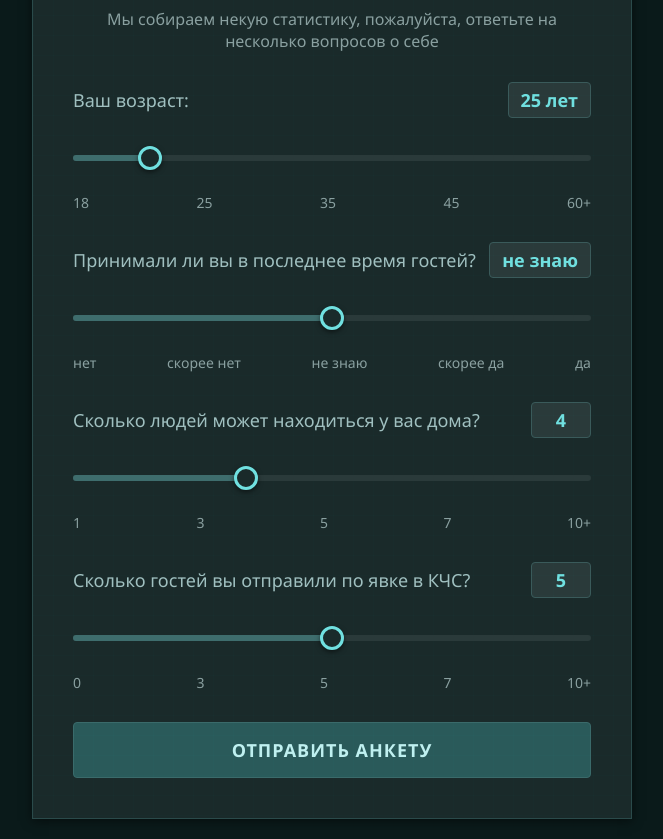
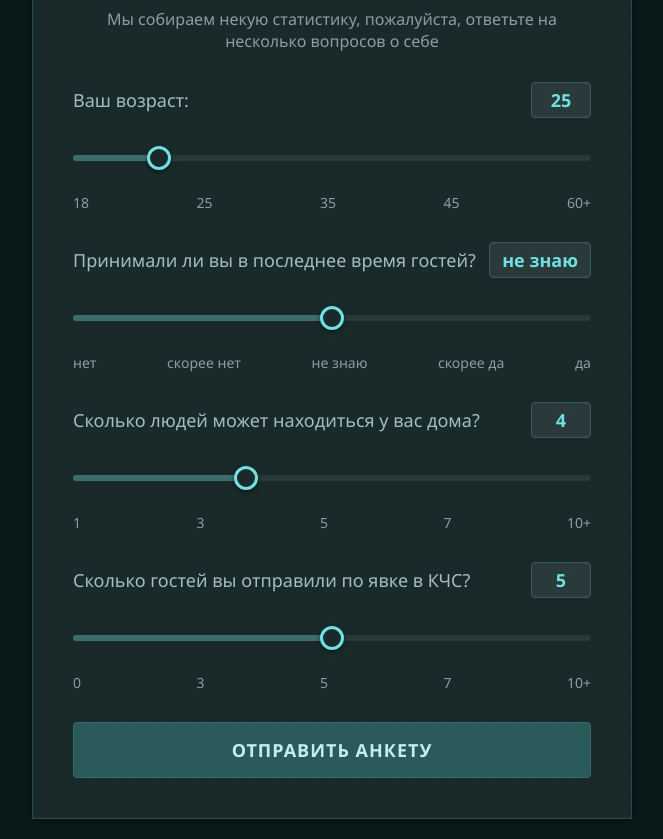
Before and after one commit to Aniwylle/DOMJS, a plain HTML site: page jsonDOM-kt4/index.html in a window 1280 px wide. Shown: the part 106-945 px from the top of the page, without its empty margins (308-971 px from the left). Drawn offline with Linux system fonts and the light colour scheme.

Commit message:
добавлены комменты

```diff
--- a/jsonDOM-kt4/index.html
+++ b/jsonDOM-kt4/index.html
@@ -79,6 +79,7 @@
         align-items: center;
       }
 
+      /* квадратик где цифры показывает */
       .value-display {
         background: #2a3a3a;
         padding: 5px 12px;
@@ -90,11 +91,13 @@
         border: 1px solid #3a5a5a;
       }
 
+      /* контейнер для ползунка */
       .slider-container {
         position: relative;
         height: 50px;
       }
 
+      /* серая полоска под ползунком */
       .slider-track {
         position: absolute;
         top: 50%;
@@ -105,6 +108,7 @@
         border-radius: 3px;
       }
 
+      /* синяя полоска, которая заполняется */
       .slider-progress {
         position: absolute;
         top: 50%;
@@ -114,6 +118,7 @@
         border-radius: 3px;
       }
 
+      /* сам ползунок */
       .slider-thumb {
         position: absolute;
         top: 50%;
@@ -129,16 +134,19 @@
         z-index: 10;
       }
 
+      /* красивая наводка у кружка */
       .slider-thumb:hover {
         transform: translate(-50%, -50%) scale(1.1);
         box-shadow: 0 3px 8px rgba(0, 255, 255, 0.3);
       }
 
+      /* активно держатель ползунка */
       .slider-thumb.active {
         transform: translate(-50%, -50%) scale(1.2);
         box-shadow: 0 4px 10px rgba(0, 255, 255, 0.5);
       }
 
+      /* цифры под ползунком */
       .slider-labels {
         display: flex;
         justify-content: space-between;
@@ -147,6 +155,7 @@
         font-size: 14px;
       }
 
+      /* отослать всей школе */
       .submit-btn {
         display: block;
         width: 100%;
@@ -165,11 +174,13 @@
         border: 1px solid #3a6a6a;
       }
 
+      /* когда наводим на кнопку */
       .submit-btn:hover {
         background: #3a6a6a;
         box-shadow: 0 0 15px rgba(0, 255, 255, 0.3);
       }
 
+      /* блок рещультата */
       .result {
         margin-top: 30px;
         padding: 20px;
@@ -203,6 +214,7 @@
         color: #70e0e0;
       }
 
+      /* для крутых юзеров телефончиков */
       @media (max-width: 600px) {
         .container {
           padding: 25px;
@@ -333,6 +345,7 @@
 
     <script>
       document.addEventListener("DOMContentLoaded", function () {
+      // массив со всеми ползунками и их настройками
         const sliders = [
           {
             id: "age",
@@ -340,10 +353,10 @@
             progress: document.getElementById("age-progress"),
             valueDisplay: document.getElementById("age-value"),
             min: 18,
-            max: 65,
+            max: 60,
             value: 25,
             step: 1,
-            formatValue: (val) => `${val} лет`,
+            formatValue: (val) => val >= 60 ? "60+" : val.toString()
           },
           {
             id: "guests",
@@ -383,10 +396,12 @@
           },
         ];
 
+        // для каждого ползунка запускаем функцию инициализации
         sliders.forEach((slider) => {
           initSlider(slider);
         });
 
+        // Функция которая делает ползунок рабочим
         function initSlider(slider) {
           const {
             thumb,
@@ -399,9 +414,11 @@
             formatValue,
           } = slider;
 
+          // запоминаем текущее значение
           slider.currentValue = value;
           updateSlider(slider);
 
+          // когда нажимаем на кружок, начинаем перетаскивание
           thumb.addEventListener("mousedown", startDrag);
 
           function startDrag(e) {
@@ -417,6 +434,7 @@
             const track = container.querySelector(".slider-track");
             const rect = track.getBoundingClientRect();
 
+            // считаем куда кликнули относительно полоски
             let x = e.clientX - rect.left;
             x = Math.max(0, Math.min(x, rect.width));
 
@@ -436,6 +454,7 @@
             document.removeEventListener("mouseup", stopDrag);
           }
 
+          // чтобы можно было кликать по полоске и прыгать туда
           progress.parentElement.addEventListener("click", function (e) {
             const track = this.querySelector(".slider-track");
             const rect = track.getBoundingClientRect();
```
